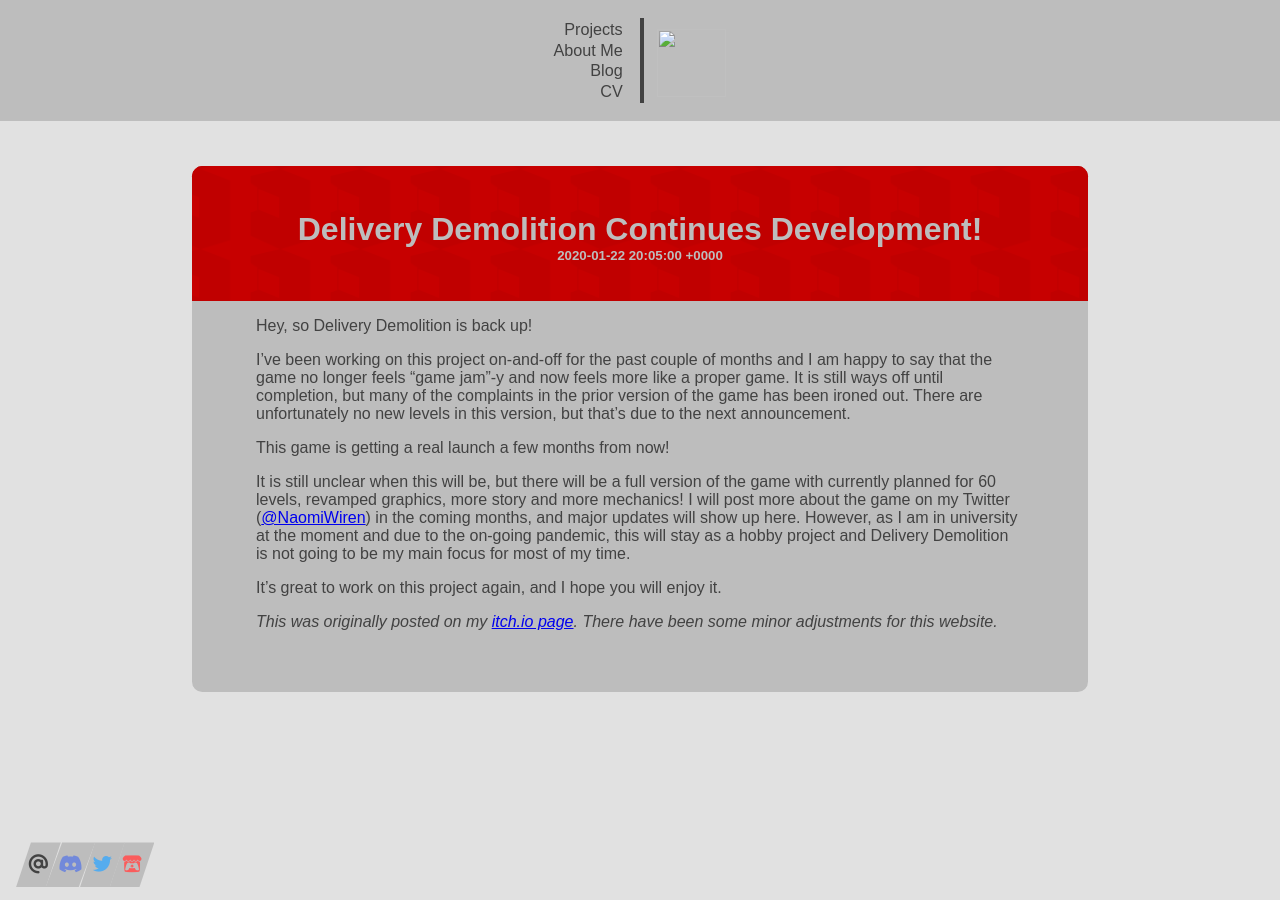
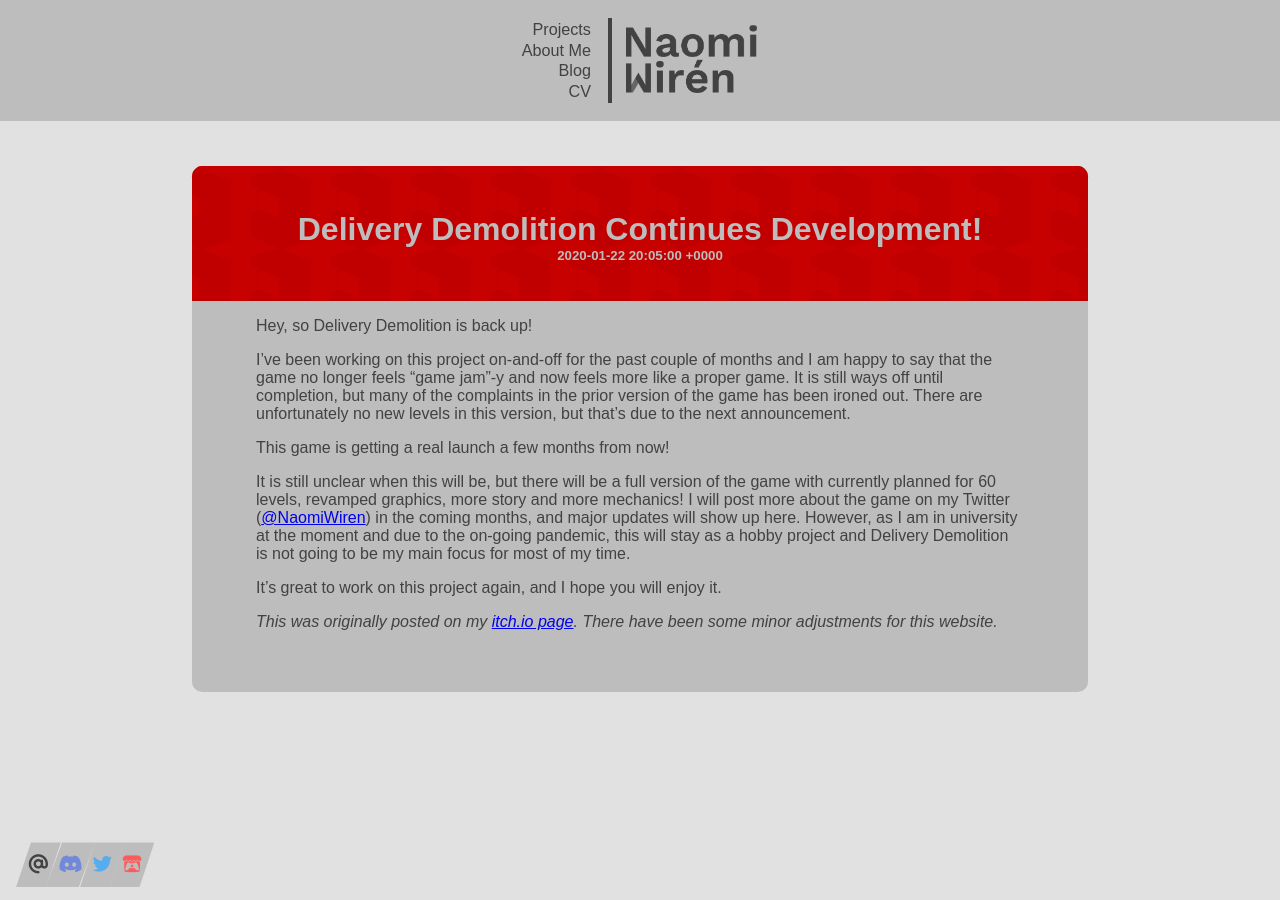
Before and after one commit to Noxyper/blog, a Jekyll site: the page built from _posts/2020-01-22-delivery-demolition-continues-development.markdown, in a window 1280 px wide. Built offline with Jekyll 4.4.1, drawn with Linux system fonts in a browser that asks for light colours; nearby versions of some CDN libraries.

Commit message:
Updated header with rooturl

```diff
--- a/_includes/header.html
+++ b/_includes/header.html
@@ -26,7 +26,7 @@
 			<a href="https://naomiwiren.com/Files/CV.pdf" target="_blank">CV</a>
 		</div>
 		<a href="https://naomiwiren.com/">
-			<img data-alt-src="Assets/BannerWHITE.png" src="Assets/BannerGREY.png" class="logo">
+			<img data-alt-src="{{root_url}}/Assets/BannerWHITE.png" src="{{root_url}}/Assets/BannerGREY.png" class="logo">
 		</a>
 	</nav>
 </header>
```
